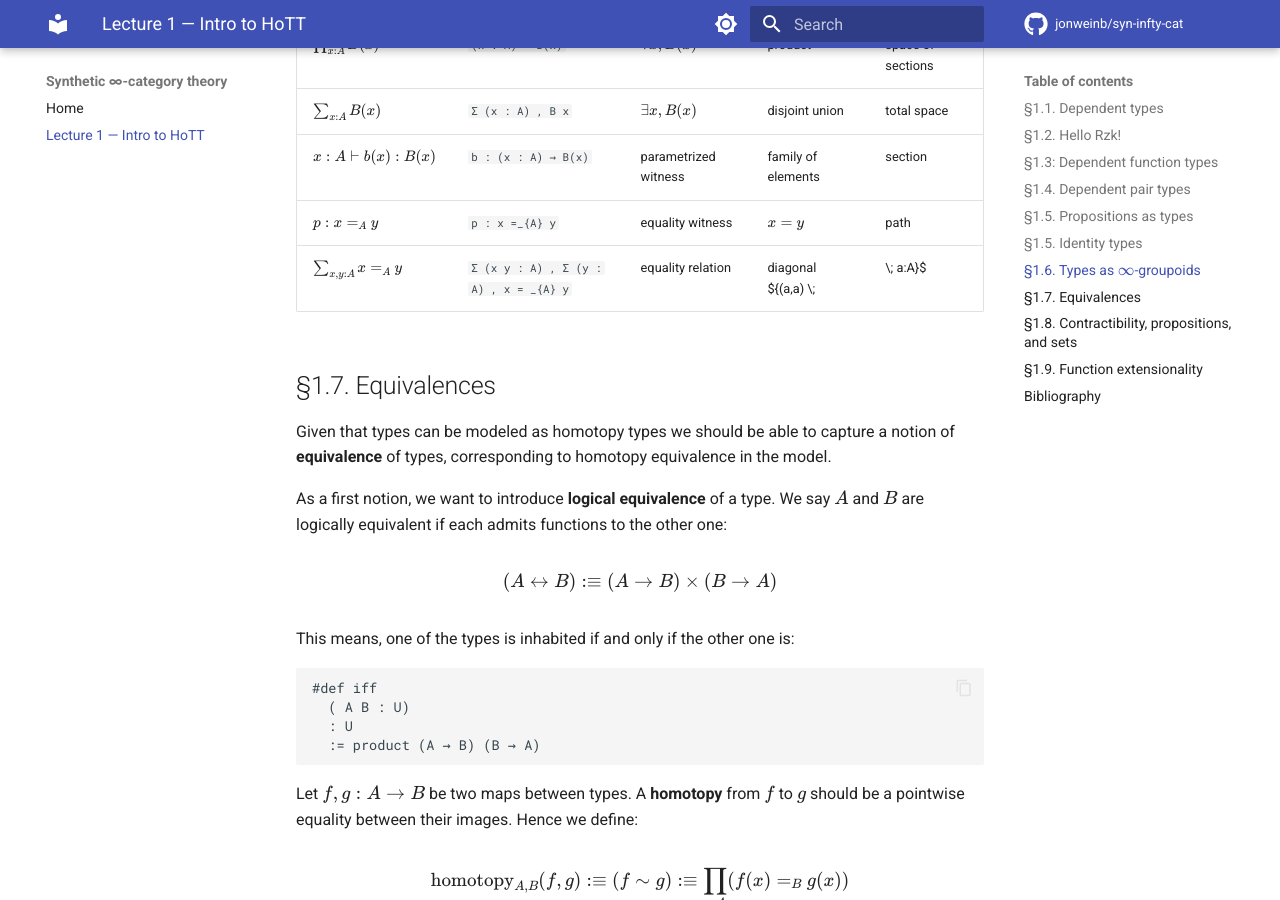
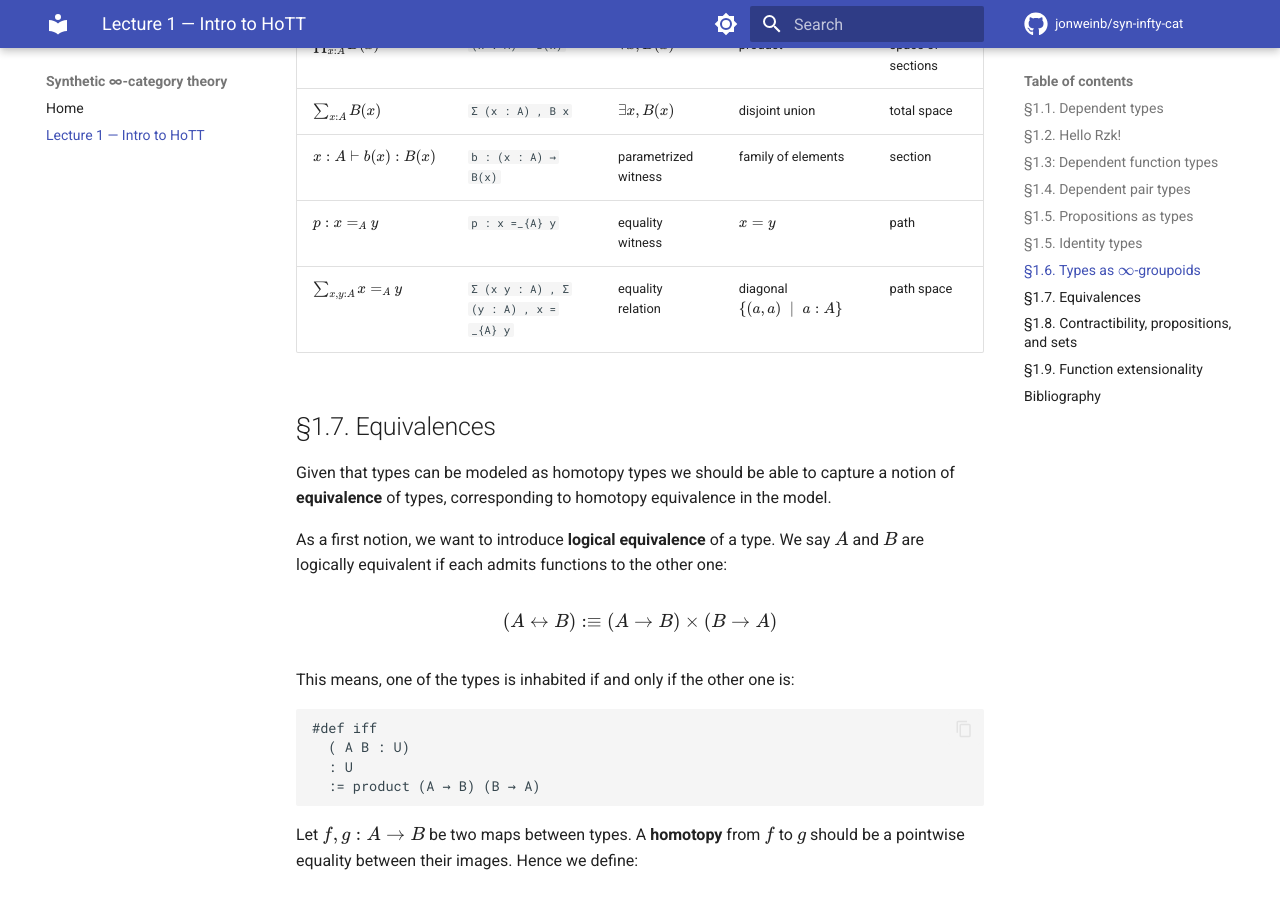
Before and after one commit to jonweinb/syn-infty-cat, an MkDocs documentation site: the page built from lectures/01-rzk-hott.rzk.md, in a window 1280 px wide and 900 px high, scrolled down 19332 px. Built offline with MkDocs 1.6.1 and Material for MkDocs 9.7.7, drawn with Linux system fonts in a browser that asks for light colours; comment, search, counter and statistics services are not loaded.

Commit message:
LaTeX fix

```diff
--- a/lectures/01-rzk-hott.rzk.md
+++ b/lectures/01-rzk-hott.rzk.md
@@ -676,7 +676,7 @@ We will not go into details about these models but outline below how this presen
 | $\sum_{x:A} B(x)$          | `Σ (x : A) , B x`                       | $\exists x, B(x)$    | disjoint union                    | total space         |
 | $x : A \vdash b(x) : B(x)$ | `b : (x : A) → B(x)`                    | parametrized witness | family of elements                | section             |
 | $p : x=_A y$               | `p : x =_{A} y`                         | equality witness     | $x = y$                           | path                |
-| $\sum_{x,y:A} x=_A y$      | `Σ (x y : A) , Σ (y : A) , x = _{A}  y` | equality relation    | diagonal $\{(a,a) \; | \; a:A\}$ | path space          |
+| $\sum_{x,y:A} x=_A y$      | `Σ (x y : A) , Σ (y : A) , x = _{A}  y` | equality relation    | diagonal $\{(a,a) \; \mid \; a:A\}$ | path space          |
 
 ## §1.7. Equivalences
 
```
